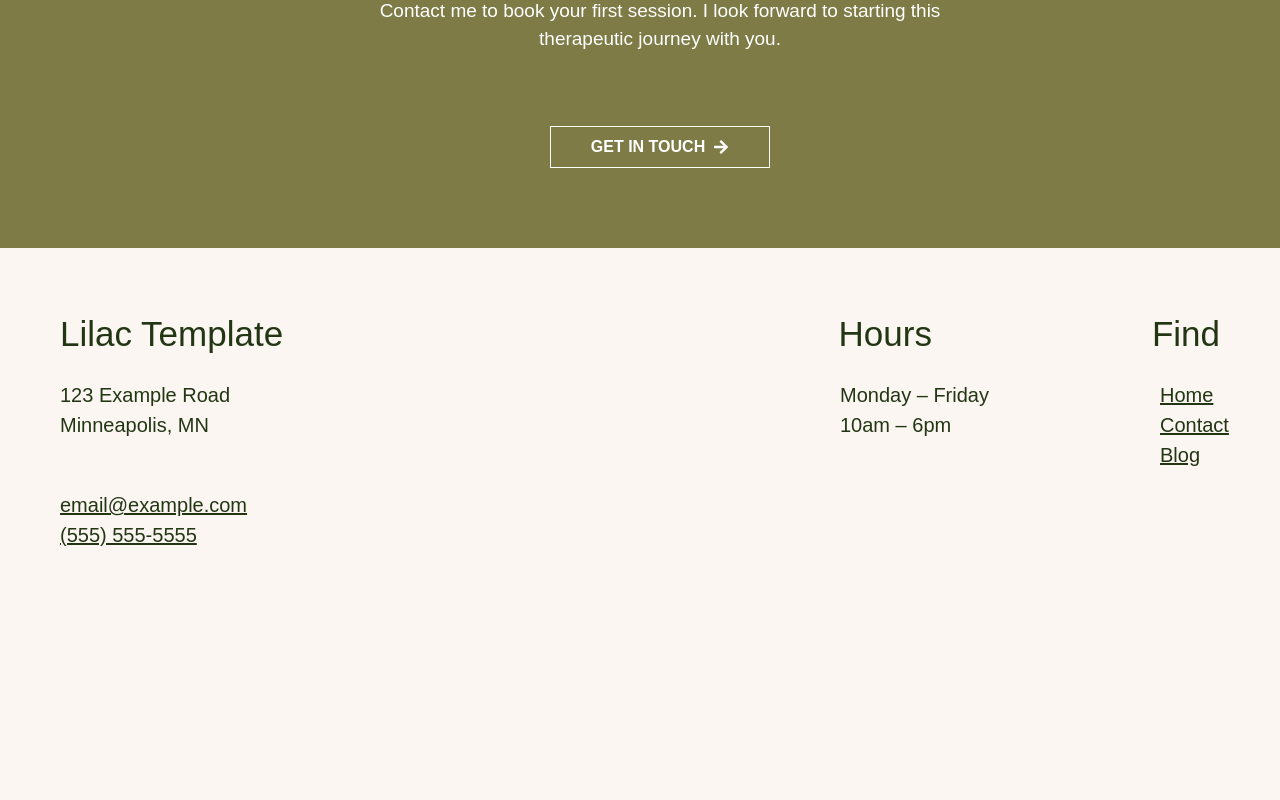
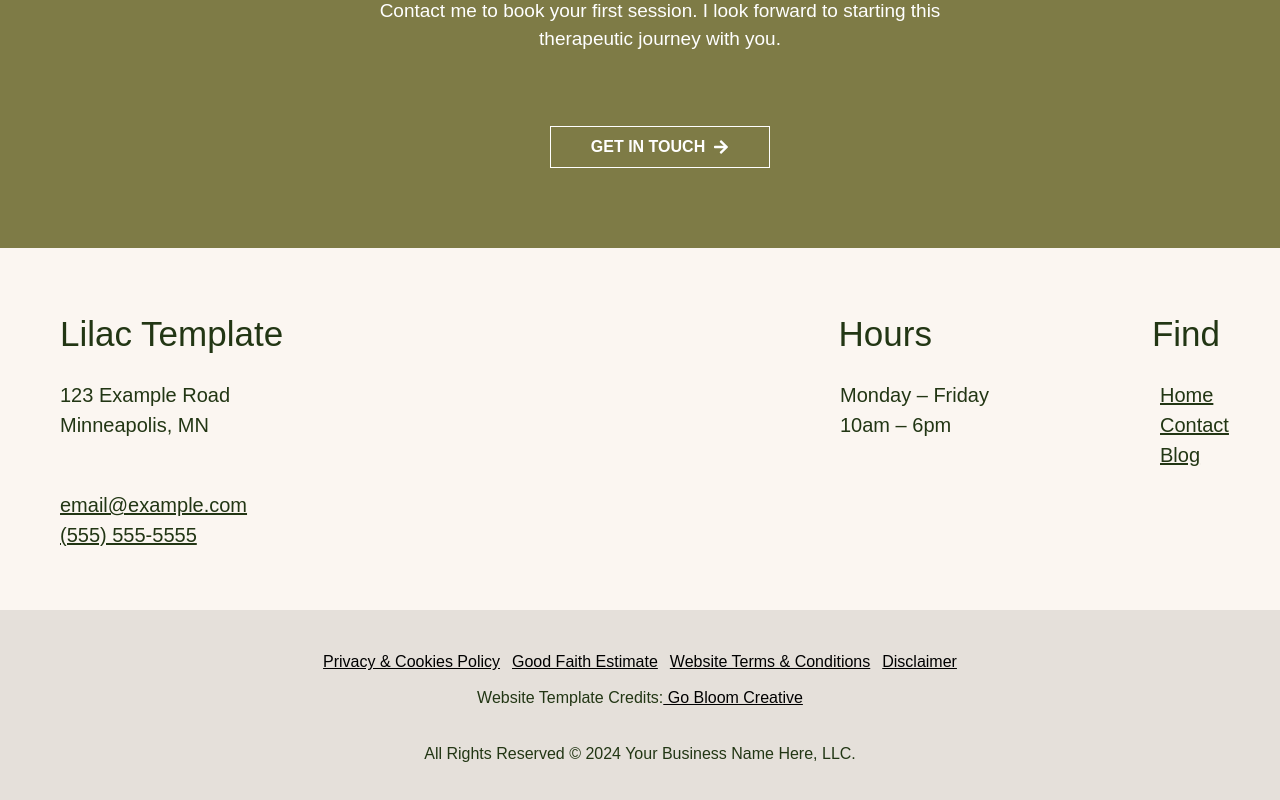
Before and after one commit to imkashishkathuria/maya-reynolds-therapy, a Next.js app: page / in a window 1280 px wide. Shown: the part 5625-6425 px from the top of the page. Before the commit the page ends 6235 px from the top, so only its background shows below. Built offline with nearby package versions, Linux system fonts and the light colour scheme.

Commit message:
Footer completed

```diff
--- /dev/null
+++ b/Components/Footer.jsx
@@ -0,0 +1,27 @@
+import React from 'react'
+
+const Footer = () => {
+
+    const links = ["Privacy & Cookies Policy", "Good Faith Estimate", "Website Terms & Conditions", "Disclaimer"]
+    return (
+        <div className='flex items-center justify-center p-10 flex-col gap-8 bg-[#e5e0da]'>
+            <div className='flex flex-col gap-3 justify-center items-center'>
+                <div className='flex gap-3' >
+                    {links.map((item, index) => (
+
+                        <p className='underline text-black font-[400] cursor-pointer' key={index}>
+                            {item}
+                        </p>
+
+
+                    ))}
+                </div>
+                <p>Website Template Credits:<span className='underline text-black font-[400] cursor-pointer'> Go Bloom Creative</span></p>
+            </div>
+
+            <p>All Rights Reserved © 2024 Your Business Name Here, LLC.</p>
+        </div>
+    )
+}
+
+export default Footer
--- a/app/page.js
+++ b/app/page.js
@@ -1,6 +1,7 @@
 import Background from "@/Components/Background";
 import Contact from "@/Components/Contact";
 import FAQs from "@/Components/FAQs";
+import Footer from "@/Components/Footer";
 import GetInTouch from "@/Components/GetInTouch";
 import GetStarted from "@/Components/GetStarted";
 import HeroSection from "@/Components/HeroSection";
@@ -23,6 +24,7 @@ export default function Home() {
     <Background />
     <GetStarted />
     <Contact />
+    <Footer />
     </>
   );
 }
```
